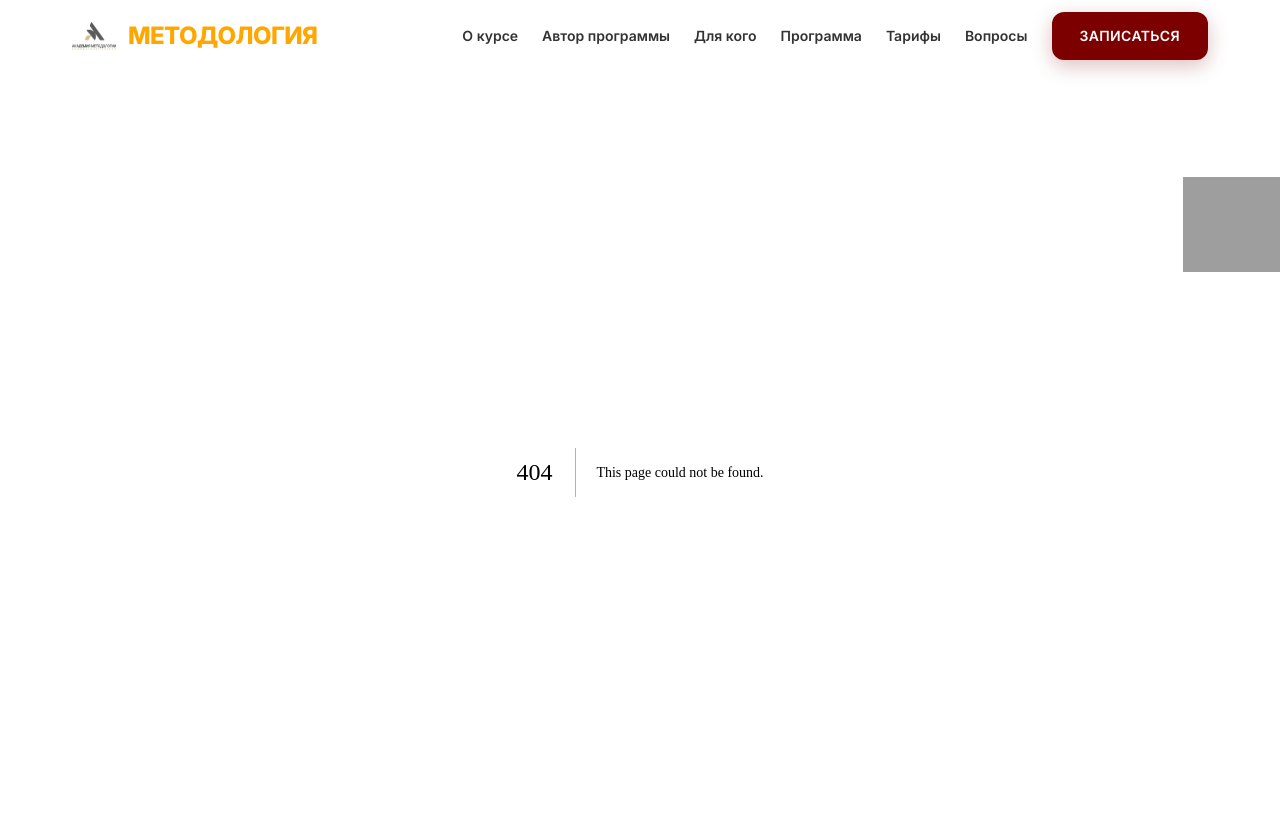
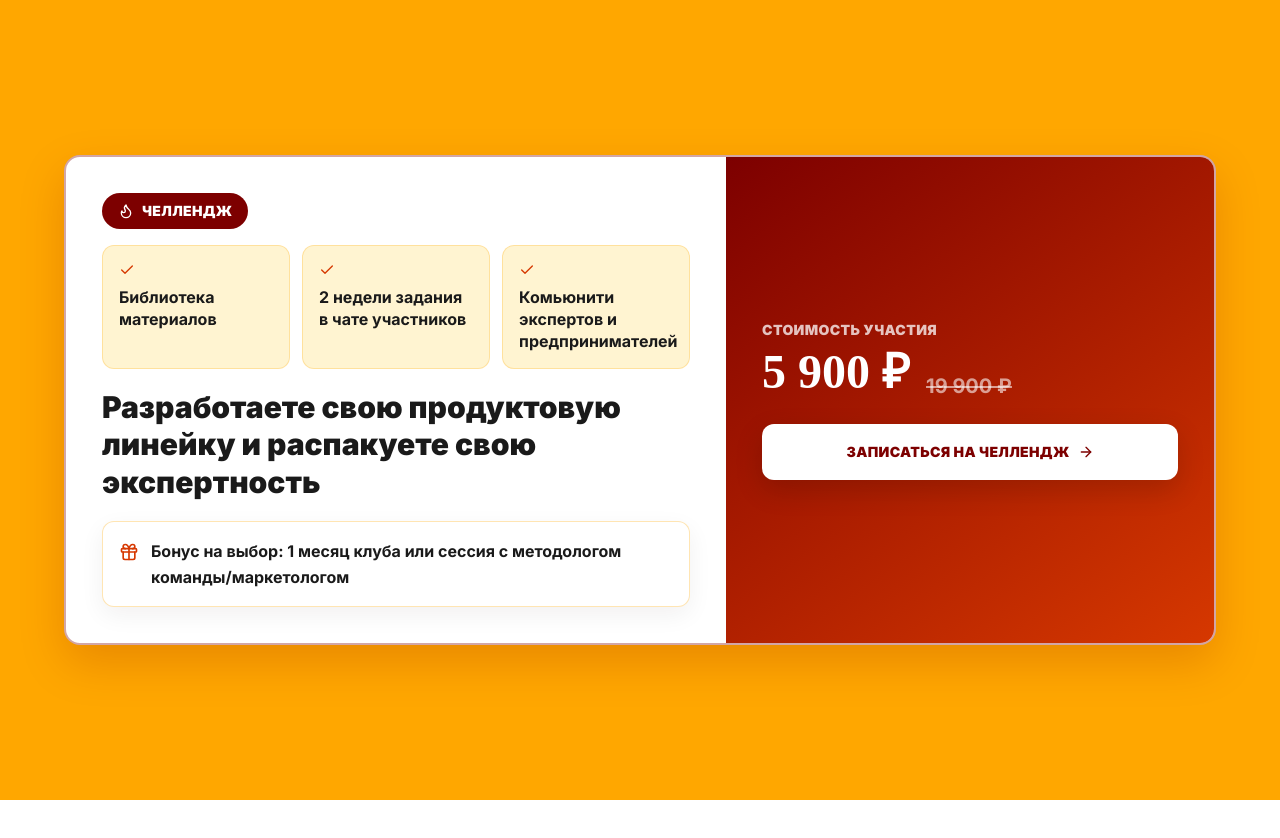
Before and after one commit to sergey9lap-sys/Metodologiya_AGK, a Next.js app: page /challenge in a window 1280 px wide. Before the commit this address had no page. Shown: the top 838 px of the page. After the commit the page ends 800 px from the top, so only its background shows below. Built offline with nearby package versions, Linux system fonts and the light colour scheme; grey boxes are pictures that could not be loaded.

Commit message:
challenge

```diff
--- /dev/null
+++ b/src/app/challenge/page.tsx
@@ -0,0 +1,39 @@
+import type { Metadata } from "next";
+import { ChallengeLanding } from "@/sections/ChallengeLanding";
+
+export const metadata: Metadata = {
+  title: "Челлендж Методология — продуктовая линейка и распаковка экспертности",
+  description:
+    "Челлендж для экспертов и предпринимателей: библиотека материалов, задания в чате участников и комьюнити.",
+  alternates: {
+    canonical: "/challenge",
+  },
+  openGraph: {
+    title: "Челлендж Методология",
+    description:
+      "Разработайте свою продуктовую линейку и распакуйте экспертность на челлендже.",
+    url: "/challenge",
+    type: "website",
+    locale: "ru_RU",
+    siteName: "МЕТОДОЛОГИЯ",
+    images: [
+      {
+        url: "/images/blok-1.jpg",
+        width: 1280,
+        height: 1280,
+        alt: "Челлендж Методология",
+      },
+    ],
+  },
+  twitter: {
+    card: "summary_large_image",
+    title: "Челлендж Методология",
+    description:
+      "Разработайте свою продуктовую линейку и распакуйте экспертность на челлендже.",
+    images: ["/images/blok-1.jpg"],
+  },
+};
+
+export default function ChallengePage() {
+  return <ChallengeLanding />;
+}
--- a/src/components/GetCourseQualityBadge.tsx
+++ b/src/components/GetCourseQualityBadge.tsx
@@ -1,3 +1,7 @@
+"use client";
+
+import { usePathname } from "next/navigation";
+
 const badgeMarkup = `
 <div class="gc-qualityreestr-school show">
   <style>
@@ -51,5 +55,11 @@ const badgeMarkup = `
 `;
 
 export function GetCourseQualityBadge() {
+  const pathname = usePathname();
+
+  if (pathname === "/challenge") {
+    return null;
+  }
+
   return <div dangerouslySetInnerHTML={{ __html: badgeMarkup }} />;
 }
--- a/src/components/Header.tsx
+++ b/src/components/Header.tsx
@@ -5,6 +5,7 @@ import { Button } from "@/components/ui/Button";
 import { motion, AnimatePresence } from "framer-motion";
 import { Menu, X } from "lucide-react";
 import Image from "next/image";
+import { usePathname } from "next/navigation";
 
 const navLinks = [
   { label: "О курсе", href: "#about" },
@@ -16,6 +17,7 @@ const navLinks = [
 ];
 
 export function Header() {
+  const pathname = usePathname();
   const [scrolled, setScrolled] = useState(false);
   const [mobileOpen, setMobileOpen] = useState(false);
 
@@ -35,6 +37,10 @@ export function Header() {
       document.body.style.overflow = "";
     };
   }, [mobileOpen]);
+
+  if (pathname === "/challenge") {
+    return null;
+  }
 
   return (
     <header
--- a/src/components/StickyMobileCTA.tsx
+++ b/src/components/StickyMobileCTA.tsx
@@ -2,12 +2,19 @@
 
 import { Button } from "@/components/ui/Button";
 import { useEffect, useState } from "react";
+import { usePathname } from "next/navigation";
 
 export function StickyMobileCTA() {
+  const pathname = usePathname();
   const [isVisible, setIsVisible] = useState(false);
 
   useEffect(() => {
     const handleScroll = () => {
+      if (pathname === "/challenge") {
+        setIsVisible(false);
+        return;
+      }
+
       // Show after scrolling past hero, hide when at pricing section
       const pricingSection = document.getElementById("pricing");
       const pricingTop = pricingSection?.getBoundingClientRect().top ?? Infinity;
@@ -17,7 +24,11 @@ export function StickyMobileCTA() {
 
     window.addEventListener("scroll", handleScroll, { passive: true });
     return () => window.removeEventListener("scroll", handleScroll);
-  }, []);
+  }, [pathname]);
+
+  if (pathname === "/challenge") {
+    return null;
+  }
 
   if (!isVisible) return null;
 
--- /dev/null
+++ b/src/sections/ChallengeLanding.tsx
@@ -0,0 +1,152 @@
+"use client";
+
+import { useEffect, useState } from "react";
+import { ArrowRight, Check, Flame, Gift, X } from "lucide-react";
+
+const CHALLENGE_WIDGET_ID = "1606344";
+
+const challengeItems = [
+  "Библиотека материалов",
+  "2 недели задания в чате участников",
+  "Комьюнити экспертов и предпринимателей",
+];
+
+export function ChallengeLanding() {
+  const [isWidgetOpen, setIsWidgetOpen] = useState(false);
+  const [widgetHeight, setWidgetHeight] = useState(680);
+
+  const getWidgetUrl = () => {
+    if (typeof window === "undefined") {
+      return `https://agkedu.getcourse.ru/pl/lite/widget/widget?id=${CHALLENGE_WIDGET_ID}`;
+    }
+
+    const params = new URLSearchParams(window.location.search);
+    params.set("id", CHALLENGE_WIDGET_ID);
+    params.set("ref", document.referrer);
+    params.set("loc", window.location.href);
+
+    return `https://agkedu.getcourse.ru/pl/lite/widget/widget?${params.toString()}`;
+  };
+
+  useEffect(() => {
+    if (!isWidgetOpen) {
+      return;
+    }
+
+    setWidgetHeight(680);
+
+    const handleMessage = (event: MessageEvent) => {
+      if (event.origin !== "https://agkedu.getcourse.ru") {
+        return;
+      }
+
+      const height = Number(event.data?.height);
+      if (height > 0) {
+        setWidgetHeight(Math.max(height, 680));
+      }
+    };
+
+    window.addEventListener("message", handleMessage);
+    return () => window.removeEventListener("message", handleMessage);
+  }, [isWidgetOpen]);
+
+  return (
+    <main className="min-h-screen bg-[#FFA700] px-4 py-8 text-text-primary sm:px-6 lg:flex lg:items-center lg:py-12">
+      <section className="mx-auto w-full max-w-6xl overflow-hidden rounded-2xl border-2 border-[#7D0000]/35 bg-white shadow-[0_18px_46px_rgba(125,0,0,0.18)]">
+        <div className="grid gap-0 lg:grid-cols-[1.15fr_0.85fr]">
+          <div className="p-5 sm:p-7 lg:p-9">
+            <div className="mb-4 inline-flex items-center gap-2 rounded-full bg-[#7D0000] px-4 py-2 text-sm font-black uppercase tracking-wide text-white">
+              <Flame className="h-4 w-4" />
+              Челлендж
+            </div>
+
+            <div className="grid gap-3 sm:grid-cols-3">
+              {challengeItems.map((item) => (
+                <div
+                  key={item}
+                  className="rounded-xl border border-orange-1/25 bg-[#FFF4D1] p-3 sm:p-4"
+                >
+                  <Check className="mb-2 h-4 w-4 text-[#D63800]" />
+                  <p className="text-sm font-bold leading-snug text-text-primary sm:text-base">
+                    {item}
+                  </p>
+                </div>
+              ))}
+            </div>
+
+            <p className="mt-5 text-2xl font-black leading-tight text-text-primary lg:text-3xl">
+              Разработаете свою продуктовую линейку и распакуете свою экспертность
+            </p>
+
+            <div className="mt-5 flex items-start gap-3 rounded-xl border border-orange-1/30 bg-white p-4 shadow-[0_8px_24px_rgba(40,25,10,0.06)]">
+              <Gift className="mt-1 h-5 w-5 flex-shrink-0 text-[#D63800]" />
+              <p className="text-sm font-bold leading-relaxed text-text-primary sm:text-base">
+                Бонус на выбор: 1 месяц клуба или сессия с методологом команды/маркетологом
+              </p>
+            </div>
+          </div>
+
+          <div className="flex flex-col justify-center bg-[linear-gradient(145deg,#7D0000,#D63800)] p-5 text-white sm:p-7 lg:p-9">
+            <p className="mb-2 text-sm font-black uppercase tracking-wide text-white/75">
+              Стоимость участия
+            </p>
+            <div className="flex flex-wrap items-end gap-x-4 gap-y-2">
+              <span className="font-heading text-4xl font-black leading-none lg:text-5xl">
+                5 900 ₽
+              </span>
+              <span className="text-xl font-bold leading-none text-white/58 line-through decoration-2">
+                19 900 ₽
+              </span>
+            </div>
+            <button
+              type="button"
+              className="mt-7 inline-flex min-h-[56px] w-full items-center justify-center gap-2 rounded-[12px] bg-white px-6 py-3 text-center text-sm font-black uppercase tracking-wide text-[#7D0000] shadow-[0_10px_28px_rgba(0,0,0,0.16)] transition-all duration-300 hover:-translate-y-0.5 hover:bg-[#FFF4D1]"
+              onClick={() => setIsWidgetOpen(true)}
+            >
+              Записаться на челлендж
+              <ArrowRight className="h-4 w-4" />
+            </button>
+          </div>
+        </div>
+      </section>
+
+      {isWidgetOpen && (
+        <div
+          className="fixed inset-0 z-[100] flex items-center justify-center bg-black/60 px-4 py-6 backdrop-blur-sm"
+          role="dialog"
+          aria-modal="true"
+          aria-label="Челлендж за 5 900 ₽"
+          onClick={() => setIsWidgetOpen(false)}
+        >
+          <div
+            className="relative h-[min(760px,92vh)] w-full max-w-[560px] overflow-hidden rounded-2xl bg-white shadow-[0_24px_80px_rgba(0,0,0,0.35)]"
+            onClick={(event) => event.stopPropagation()}
+          >
+            <div className="flex items-center justify-between border-b border-orange-1/20 px-4 py-3">
+              <p className="pr-4 text-sm font-bold uppercase tracking-wide text-text-primary">
+                Челлендж за 5 900 ₽
+              </p>
+              <button
+                type="button"
+                aria-label="Закрыть"
+                onClick={() => setIsWidgetOpen(false)}
+                className="flex h-10 w-10 items-center justify-center rounded-full bg-[#7D0000] text-white transition-colors hover:bg-[#5E0000]"
+              >
+                <X className="h-5 w-5" />
+              </button>
+            </div>
+            <div className="h-[calc(100%-65px)] overflow-y-auto">
+              <iframe
+                src={getWidgetUrl()}
+                title="Челлендж за 5 900 ₽"
+                className="w-full border-0"
+                style={{ height: `${widgetHeight}px` }}
+                allowFullScreen
+              />
+            </div>
+          </div>
+        </div>
+      )}
+    </main>
+  );
+}
```
